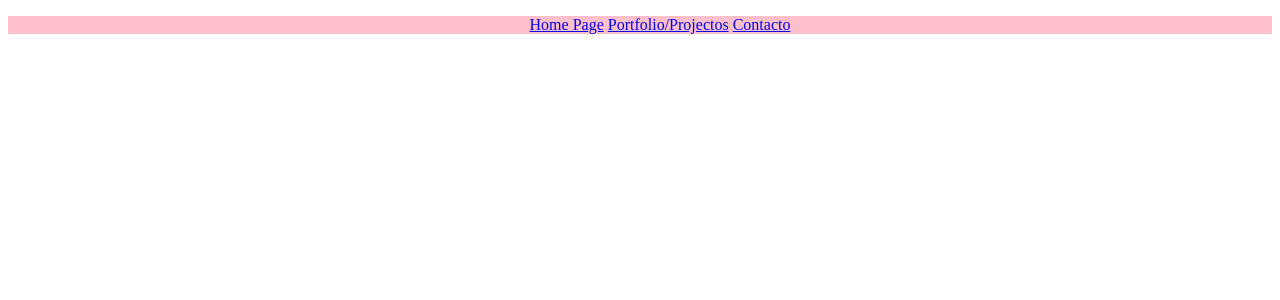
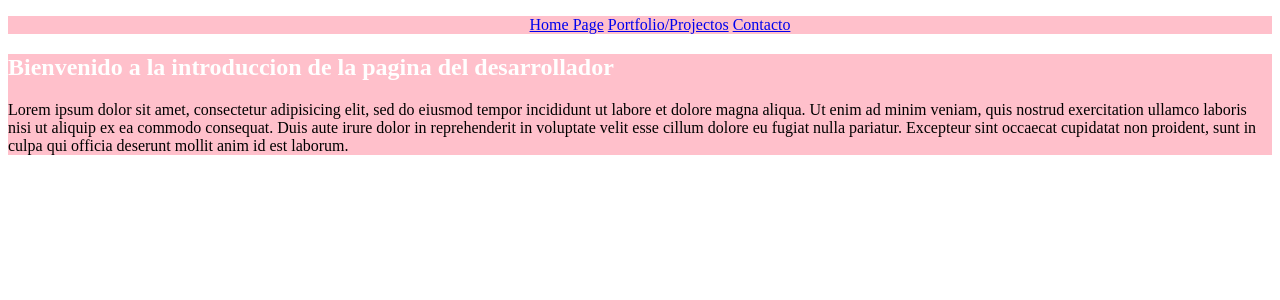
Before and after one commit to Unicen-Tuari/PW2017, a PHP site: page /devpage/index.html in a window 1280 px wide. Shown: the top 300 px of the page. Run offline with PHP 8.4, Linux system fonts and the light colour scheme.

Commit message:
agregue una introduccion

```diff
--- a/devpage/css/estilos.css
+++ b/devpage/css/estilos.css
@@ -7,3 +7,11 @@ nav {
   background-color: pink;
   text-align: center;
 }
+
+.introduccion{
+  background-color: pink;
+}
+
+.tituloArt{
+  color:white;
+}
--- a/devpage/index.html
+++ b/devpage/index.html
@@ -13,6 +13,9 @@
       <li><a href="#">Contacto</a></li>
     </ul>
   </nav>
-
+  <article class="introduccion">
+    <h1 class="tituloArt">Bienvenido a la introduccion de la pagina del desarrollador</h1>
+    <p>Lorem ipsum dolor sit amet, consectetur adipisicing elit, sed do eiusmod tempor incididunt ut labore et dolore magna aliqua. Ut enim ad minim veniam, quis nostrud exercitation ullamco laboris nisi ut aliquip ex ea commodo consequat. Duis aute irure dolor in reprehenderit in voluptate velit esse cillum dolore eu fugiat nulla pariatur. Excepteur sint occaecat cupidatat non proident, sunt in culpa qui officia deserunt mollit anim id est laborum.</p>
+  </article>
   </body>
 </html>
```
